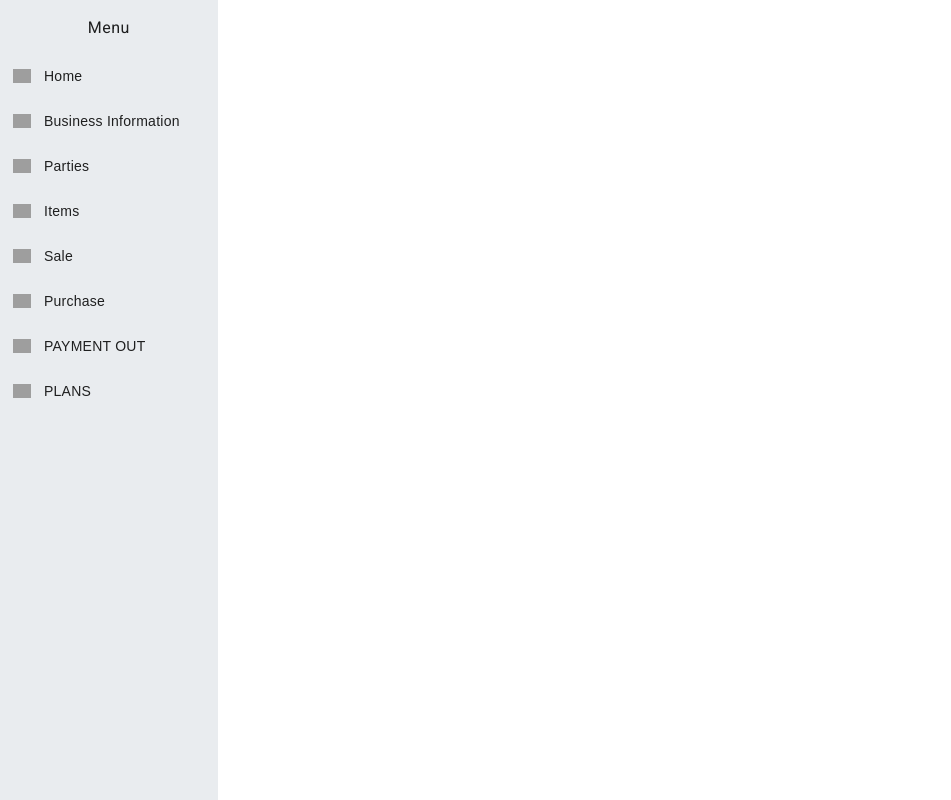
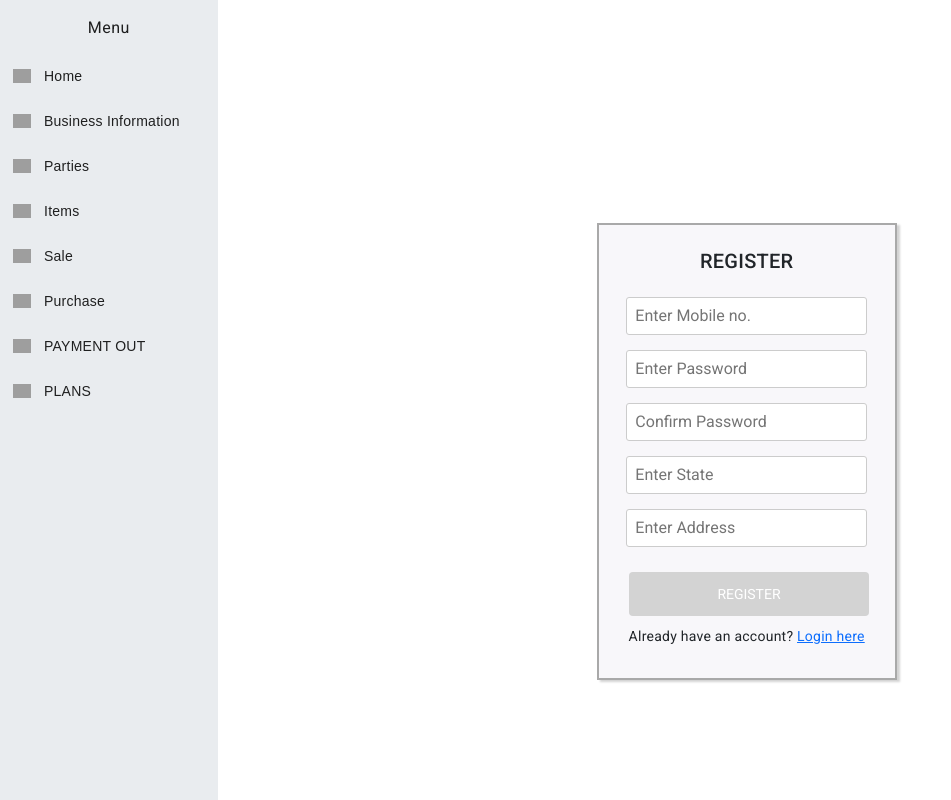
Before and after one commit to jayseth34/AutoMobile-Atk, an Angular app: page /register in a window 1280 px wide. Before the commit this address led to /. Shown: the whole page, without its empty margins (0-951 px from the left). Built offline with nearby package versions, Linux system fonts and the light colour scheme; grey boxes are pictures that could not be loaded.

Commit message:
register component

```diff
--- a/src/app/app-routing.module.ts
+++ b/src/app/app-routing.module.ts
@@ -14,6 +14,7 @@ import { PaymentInoutComponent } from './components/payment-inout/payment-inout.
 import { LinkPaymentComponent } from './components/link-payment/link-payment.component';
 import { AutoCompleteComponent } from './components/auto-complete/auto-complete.component';
 import { PlansComponent } from './components/plans/plans.component';
+import { RegisterComponent } from './components/register/register.component';
 
 const routes: Routes = [
   { path: '', component: LoginComponent },
@@ -40,6 +41,8 @@ const routes: Routes = [
   { path: 'inout', component: PaymentInoutComponent },
   { path: 'linked', component: LinkPaymentComponent },
   { path: 'plans', component: PlansComponent },
+  { path: 'register', component: RegisterComponent },
+
 
 ];
 
--- a/src/app/app.module.ts
+++ b/src/app/app.module.ts
@@ -41,6 +41,7 @@ import { ClickOutsideDirective } from './click-outside.directive';
 import { LinkPaymentComponent } from './components/link-payment/link-payment.component';
 import { PaymentHistoryComponent } from './components/payment-history/payment-history.component';
 import { PlansComponent } from './components/plans/plans.component';
+import { RegisterComponent } from './components/register/register.component';
 
 @NgModule({
   declarations: [
@@ -63,6 +64,7 @@ import { PlansComponent } from './components/plans/plans.component';
     ClickOutsideDirective,
     PaymentHistoryComponent,
     PlansComponent,
+    RegisterComponent,
   ],
   imports: [
     BrowserModule,
--- a/src/app/components/login/login.component.css
+++ b/src/app/components/login/login.component.css
@@ -36,25 +36,11 @@
   border-radius: 3px;
 }
 
-  /* .resendOtp{
-    color: gray;
-  } */
-
-  /* button[type="submit"] {
-    width: 100%;
-    padding: 10px;
-    font-size: 16px;
-    background-color: #0056b3;
-    border: none;
-    border-radius: 3px;
-    color: #fff;
-    cursor: pointer;
-    margin-bottom: 15px;
+.error {
+  color: red;
+  font-size: 12px;
+  margin-top: 5px;
 }
-
-  button[type="submit"]:hover {
-    background-color: #221b7d;
-  } */
 
 input[type=submit] {
   background-color: #080808;
@@ -67,11 +53,22 @@
   width: 94%;
 }
 
-  .show{
+input[type=submit][disabled] {
+  background-color: #d3d3d3;
+  cursor: not-allowed;
+}
+
+.centerAlignment {
+  text-align: center;
+}
+
+.show {
   color: rgb(64, 0, 255);
   text-align: center;
 }
 
-  .centerAlignment{
-    text-align: center;
+.register-link {
+  color: blue;
+  text-decoration: underline;
+  cursor: pointer;
 }
--- a/src/app/components/login/login.component.html
+++ b/src/app/components/login/login.component.html
@@ -1,6 +1,7 @@
 <div class="login-container">
-  <form class="login-form centerAlignment" [formGroup]="loginForm">
+  <form class="login-form centerAlignment" [formGroup]="loginForm" (ngSubmit)="handleLoginFormSubmit()">
     <h2>LOGIN</h2>
+
     <div class="form-group">
       <input
         type="text"
@@ -9,34 +10,61 @@
         placeholder="Enter Mobile no."
         formControlName="phonenumber"
       />
+      <div *ngIf="loginForm.get('phonenumber')?.invalid && loginForm.get('phonenumber')?.touched" class="error">
+        Please enter a valid mobile number.
+      </div>
     </div>
 
-    <input class="centerAlignment" *ngIf="!showOtpInput" type="submit" value="GET OTP" (click)="GetOtp()"/>
-    <!-- <h4 class="resendOtp">Resend OTP</h4> -->
+    <input
+      class="centerAlignment"
+      *ngIf="!showOtpInput"
+      type="submit"
+      value="GET OTP"
+      (click)="GetOtp()"
+      [disabled]="loginForm.get('phonenumber')?.invalid"
+    />
 
     <div class="form-group centerAlignment">
-      <input *ngIf="!showOtpInput" type="text" id="otp" name="otp" placeholder="Enter OTP" formControlName="otp"/>
+      <input
+        *ngIf="!showOtpInput"
+        type="text"
+        id="otp"
+        name="otp"
+        placeholder="Enter OTP"
+        formControlName="otp"
+      />
+      <div *ngIf="loginForm.get('otp')?.invalid && loginForm.get('otp')?.touched" class="error">
+        OTP is required.
+      </div>
     </div>
 
     <div class="form-group centerAlignment">
-      <input *ngIf="showOtpInput"
+      <input
+        *ngIf="showOtpInput"
         type="password"
         id="password"
         name="password"
         placeholder="Enter password"
         formControlName="password"
       />
+      <div *ngIf="loginForm.get('password')?.invalid && loginForm.get('password')?.touched" class="error">
+        Password is required.
+      </div>
     </div>
 
     <input
-    class="centerAlignment"
+      class="centerAlignment"
       type="submit"
-      (click)="showOtpInput ?handleLoginFormSubmit() : handleOtpFormSubmit()"
+      (click)="showOtpInput ? handleLoginFormSubmit() : handleOtpFormSubmit()"
       [value]="showOtpInput ? 'SUBMIT' : 'VERIFY OTP'"
+      [disabled]="showOtpInput ? loginForm.invalid : !loginForm.get('phonenumber')?.valid"
     />
 
     <p *ngIf="!showOtpInput" (click)="setflagvalue('password')" class="show"> Login using Password </p>
     <p *ngIf="showOtpInput" (click)="setflagvalue('otp')" class="show"> Login using OTP </p>
-    <!-- <input type="submit" routerLink="/businessinfo" value="SUBMIT" /> -->
+
+    <p class="centerAlignment"> Don't have an account?
+      <a routerLink="/register" class="register-link"> Register here</a>
+    </p>
   </form>
 </div>
--- a/src/app/components/login/login.component.ts
+++ b/src/app/components/login/login.component.ts
@@ -89,4 +89,10 @@ export class LoginComponent implements OnInit {
       this.showOtpInput = true
     }
   }
+
+  setregisterlogin(val:any){
+    if(val == "register"){
+      this.router.navigateByUrl("/register");
+    }
+  }
 }
--- /dev/null
+++ b/src/app/components/register/register.component.css
@@ -0,0 +1,63 @@
+.register-container {
+    display: flex;
+    justify-content: center;
+    align-items: center;
+    height: 100%;
+  }
+
+  .register-form {
+    width: 300px;
+    padding: 20px;
+    border: 2px solid darkgray;
+    box-shadow: 3px 2px 2px lightgray;
+    background: #f8f7fa;
+    margin-top: 10%;
+  }
+
+  .register-form h2 {
+    margin-bottom: 20px;
+    text-align: center;
+  }
+
+  .form-group {
+    margin-bottom: 15px;
+  }
+
+  .form-group label {
+    display: block;
+    margin-bottom: 5px;
+  }
+
+  .form-group input {
+    width: 94%;
+    padding: 8px;
+    font-size: 16px;
+    border: 1px solid #ccc;
+    border-radius: 3px;
+  }
+
+  .error {
+    color: red;
+    font-size: 12px;
+    margin-top: 5px;
+  }
+
+  input[type=submit] {
+    background-color: #080808;
+    color: white;
+    padding: 12px 20px;
+    border: none;
+    border-radius: 4px;
+    cursor: pointer;
+    margin: 10px;
+    width: 94%;
+  }
+
+  input[type=submit].disabled {
+    background-color: #d3d3d3;
+    cursor: not-allowed;
+  }
+
+  .centerAlignment {
+    text-align: center;
+  }
--- /dev/null
+++ b/src/app/components/register/register.component.html
@@ -0,0 +1,84 @@
+<div class="register-container">
+    <form class="register-form centerAlignment" [formGroup]="registerForm" (ngSubmit)="handleRegisterFormSubmit()">
+      <h2>REGISTER</h2>
+
+      <div class="form-group">
+        <input
+          type="text"
+          id="mobileno"
+          name="mobileno"
+          placeholder="Enter Mobile no."
+          formControlName="phonenumber"
+        />
+        <div *ngIf="registerForm.get('phonenumber')?.invalid && registerForm.get('phonenumber')?.touched" class="error">
+          Please enter a valid mobile number.
+        </div>
+      </div>
+
+      <div class="form-group">
+        <input
+          type="password"
+          id="password"
+          name="password"
+          placeholder="Enter Password"
+          formControlName="password"
+        />
+        <div *ngIf="registerForm.get('password')?.invalid && registerForm.get('password')?.touched" class="error">
+          Password must be at least 8 characters long.
+        </div>
+      </div>
+
+      <div class="form-group">
+        <input
+          type="password"
+          id="confirmPassword"
+          name="confirmPassword"
+          placeholder="Confirm Password"
+          formControlName="confirmPassword"
+        />
+        <div *ngIf="registerForm.get('confirmPassword')?.invalid && registerForm.get('confirmPassword')?.touched" class="error">
+          Password must be at least 8 characters long.
+        </div>
+        <div *ngIf="registerForm.errors?.['mismatch'] && registerForm.get('confirmPassword')?.touched" class="error">
+          Passwords do not match.
+        </div>
+      </div>
+
+      <div class="form-group">
+        <input
+          type="text"
+          id="state"
+          name="state"
+          placeholder="Enter State"
+          formControlName="state"
+        />
+        <div *ngIf="registerForm.get('state')?.invalid && registerForm.get('state')?.touched" class="error">
+          State is required.
+        </div>
+      </div>
+
+      <div class="form-group">
+        <input
+          type="text"
+          id="address"
+          name="address"
+          placeholder="Enter Address"
+          formControlName="address"
+        />
+        <div *ngIf="registerForm.get('address')?.invalid && registerForm.get('address')?.touched" class="error">
+          Address is required.
+        </div>
+      </div>
+
+      <input
+        class="centerAlignment"
+        type="submit"
+        [value]="'REGISTER'"
+        [disabled]="registerForm.invalid"
+        [class.disabled]="registerForm.invalid"
+      />
+      <p class="centerAlignment">
+        Already have an account?
+        <a routerLink="/login" class="login-link">Login here</a>
+    </form>
+  </div>
--- /dev/null
+++ b/src/app/components/register/register.component.ts
@@ -0,0 +1,72 @@
+import { Component, OnInit } from '@angular/core';
+import { FormBuilder, FormGroup, Validators } from '@angular/forms';
+import { ApiService } from 'src/app/services/api.service';
+import { Router } from '@angular/router';
+import Swal from 'sweetalert2';
+
+@Component({
+  selector: 'app-register',
+  templateUrl: './register.component.html',
+  styleUrls: ['./register.component.css'],
+})
+export class RegisterComponent implements OnInit {
+  registerForm: FormGroup;
+
+  constructor(
+    private fb: FormBuilder,
+    private api: ApiService,
+    private router: Router
+  ) {
+    this.registerForm = this.fb.group(
+      {
+        phonenumber: [
+          '',
+          [Validators.required, Validators.pattern('^[0-9]{10}$')],
+        ],
+        password: ['', [Validators.required, Validators.minLength(8)]],
+        confirmPassword: ['', [Validators.required, Validators.minLength(8)]],
+        state: ['', Validators.required],
+        address: ['', Validators.required],
+      },
+      { validator: this.passwordMatchValidator }
+    );
+  }
+
+  ngOnInit(): void {}
+
+  passwordMatchValidator(formGroup: FormGroup) {
+    return formGroup.get('password')?.value ===
+      formGroup.get('confirmPassword')?.value
+      ? null
+      : { mismatch: true };
+  }
+
+  handleRegisterFormSubmit(): void {
+    if (this.registerForm.valid) {
+      this.api.registerUser(this.registerForm.value).subscribe(
+        (response: any) => {
+          if (response.stat === 'Success') {
+            Swal.fire({
+              text: 'User Created Successfully',
+              confirmButtonText: 'Go To Login',
+              allowOutsideClick: false,
+            }).then((res: any) => {
+              this.router.navigate(['/login']);
+            });
+          } else {
+            Swal.fire({
+              text: response.status,
+              allowOutsideClick: false,
+            });
+          }
+        },
+        (error: any) => {
+          Swal.fire({
+            text: 'An error occurred. Please try again.',
+            allowOutsideClick: false,
+          });
+        }
+      );
+    }
+  }
+}
--- a/src/app/services/api.service.ts
+++ b/src/app/services/api.service.ts
@@ -183,4 +183,8 @@ export class ApiService {
     return this.cs.Post("Login/UpdateExpiryDate", { planType, registeredphonenumber })
   }
 
+  registerUser(body: any){
+    return this.cs.Post("Login/RegisterUser", body)
+  }
+
 }
```
Also changed, not shown: 1 other file (tests, documents, lock files or other folders). Lines whose indentation alone changed are shown as unchanged.
